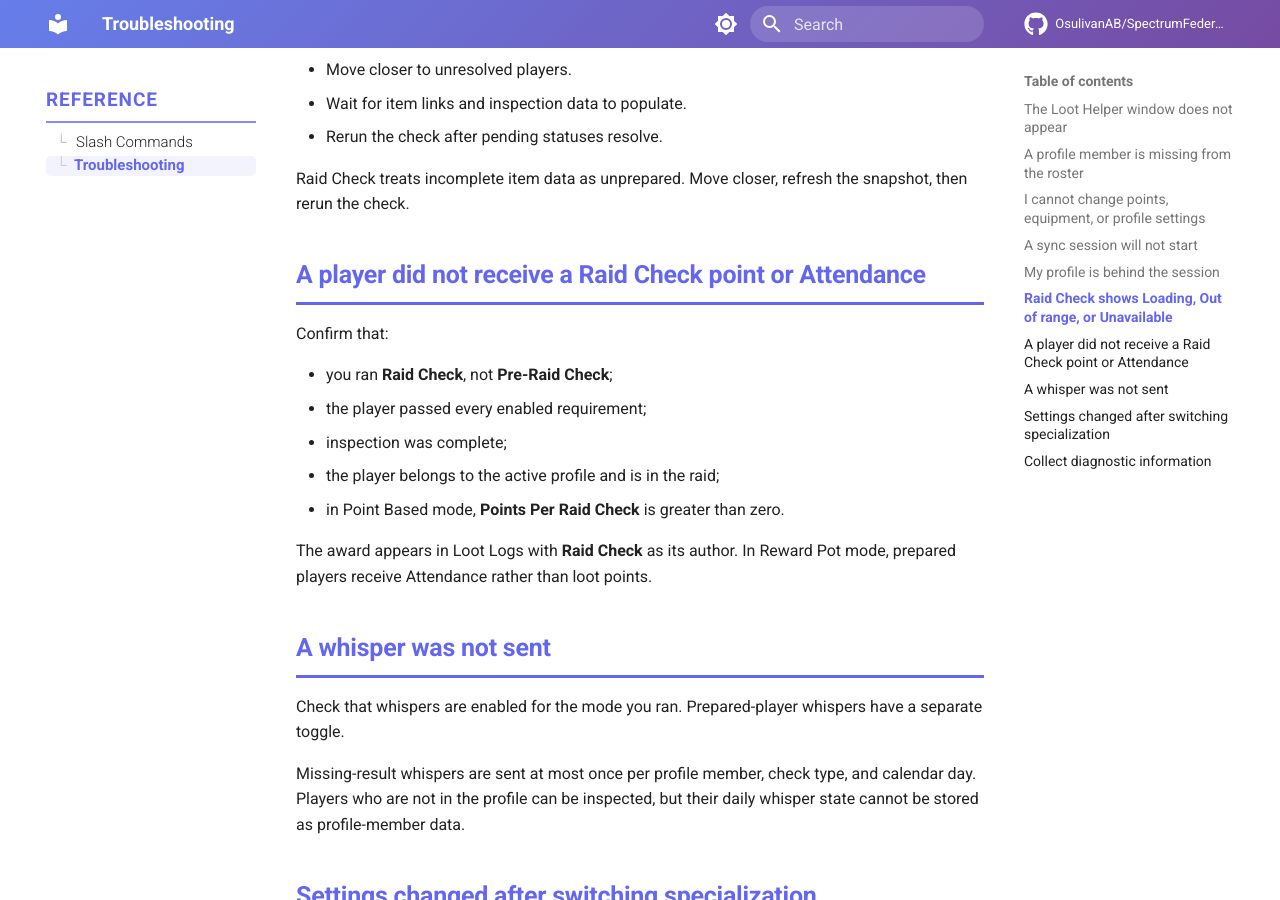
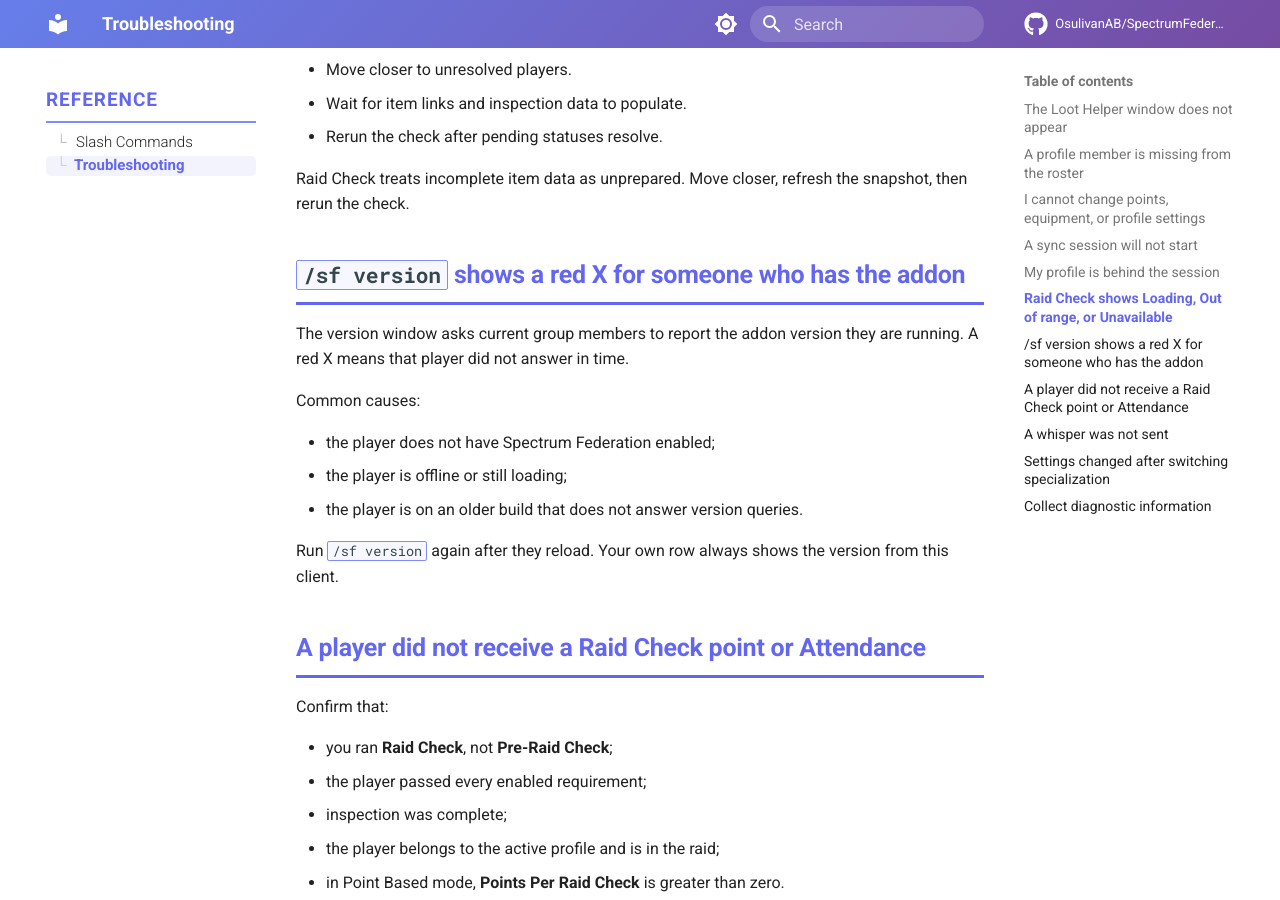
Before and after one commit to OsulivanAB/SpectrumFederation, an MkDocs documentation site: the page built from docs/reference/troubleshooting.md, in a window 1280 px wide and 900 px high, scrolled down 1778 px. Built offline with MkDocs 1.6.1 and Material for MkDocs 9.7.7, drawn with Linux system fonts in a browser that asks for light colours; comment, search, counter and statistics services are not loaded.

Commit message:
Add /sf version raid roster for addon versions.
Show a resizable Loot Helper-styled window of current group members,
their Spectrum Federation version, and a red X when they do not answer.

Co-authored-by: Anthony <OsulivanAB@users.noreply.github.com>

```diff
--- a/docs/getting-started.md
+++ b/docs/getting-started.md
@@ -78,6 +78,7 @@ See [Raid Check](features/raid-check.md) before enabling automatic whispers or a
 - `/sf profiles` — list local profiles.
 - `/sf raidcheck pre` — run a pre-raid check.
 - `/sf raidcheck raid` — run the awarding raid check.
+- `/sf version` — show who in the raid or party is running Spectrum Federation, and which version.
 - `/sf loot sync` — manually compare your data with the active session.
 
 The [Slash Command Reference](reference/slash-commands.md) lists every supported command and restriction.
--- a/docs/reference/troubleshooting.md
+++ b/docs/reference/troubleshooting.md
@@ -51,6 +51,18 @@ WoW throttles inspection and requires other players to be nearby and inspectable
 
 Raid Check treats incomplete item data as unprepared. Move closer, refresh the snapshot, then rerun the check.
 
+## `/sf version` shows a red X for someone who has the addon
+
+The version window asks current group members to report the addon version they are running. A red X means that player did not answer in time.
+
+Common causes:
+
+- the player does not have Spectrum Federation enabled;
+- the player is offline or still loading;
+- the player is on an older build that does not answer version queries.
+
+Run `/sf version` again after they reload. Your own row always shows the version from this client.
+
 ## A player did not receive a Raid Check point or Attendance
 
 Confirm that:
```
Also changed, not shown: docs/development/architecture.md (+1 -0 lines), docs/development/getting-started/index.md (+2 -0 lines), docs/index.md (+1 -0 lines), docs/reference/slash-commands.md (+8 -0 lines), 5 other files.
